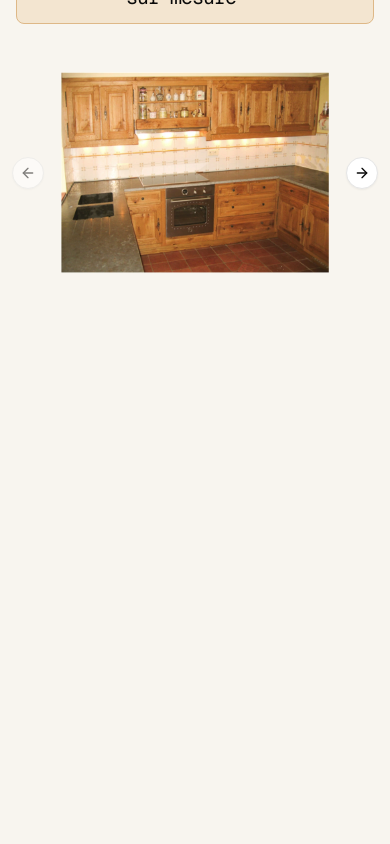
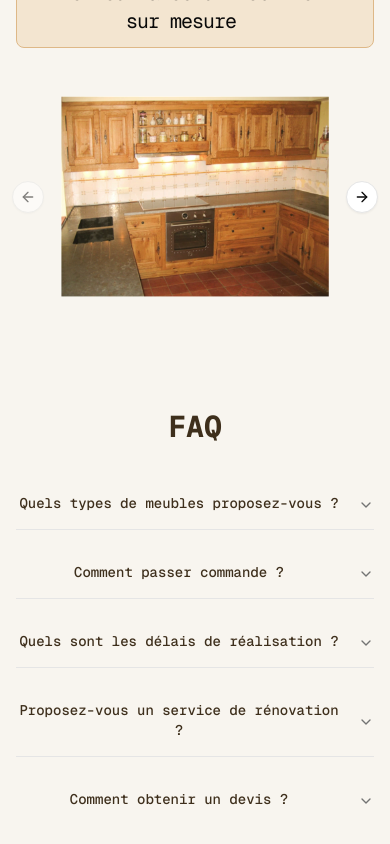
Before and after one commit to Eliassylla/arnaud-labarre-mvp, a Next.js app: page / in a window 390 px wide. Shown: the part 3039-3883 px from the top of the page. Built offline with nearby package versions, Linux system fonts and the light colour scheme; a web font is replaced by a local one.

Commit message:
Adapt FAQ animations for mobile and tablet portrait modes

```diff
--- a/src/components/FAQ.tsx
+++ b/src/components/FAQ.tsx
@@ -1,6 +1,7 @@
 'use client'
 import { Accordion, AccordionItem, AccordionTrigger, AccordionContent } from "@/components/ui/accordion"
 import ScrollAnimation from '@/components/ui/scroll-animation'
+import { useState, useEffect } from "react";
 
 export default function FAQ() {
   const faqs = [
@@ -26,16 +27,50 @@ export default function FAQ() {
     }
   ]
 
+  const [isMobileOrTablet, setIsMobileOrTablet] = useState(false);
+  const [isPortraitMode, setIsPortraitMode] = useState(false);
+
+  useEffect(() => {
+    const handleResize = () => {
+      const isSmallScreen = window.innerWidth < 1024;
+      const isPortrait = window.matchMedia("(orientation: portrait)").matches;
+
+      setIsMobileOrTablet(isSmallScreen);
+      setIsPortraitMode(isPortrait);
+    };
+
+    handleResize();
+    window.addEventListener("resize", handleResize);
+    return () => window.removeEventListener("resize", handleResize);
+  }, []);
+
+  const isDesktopLandscape = !isMobileOrTablet;
+  const isMobilePortrait = isMobileOrTablet && isPortraitMode;
+
+  const titleDuration = isMobilePortrait ? 0.6 : 0.8;
+  const titleThreshold = isMobilePortrait ? 0.1 : 0.2;
+
+  const accordionDuration = isMobilePortrait ? 0.8 : 1;
+  const accordionThreshold = isMobilePortrait ? 0.1 : 0.2;
+  const accordionStagger = isMobilePortrait ? 0.1 : 0.15;
+  const accordionDelay = isMobilePortrait ? 0.1 : 0.2;
+
   return (
     <div className="w-full bg-[#F8F5EF]">
       <div className="container mx-auto py-20 px-4 text-[#3E2F1C]">
-        <ScrollAnimation animation="fade-up" duration={0.7}>
+        <ScrollAnimation animation="fade-up" duration={titleDuration} threshold={titleThreshold}>
           <h2 className="text-3xl md:text-4xl lg:text-5xl font-bold mb-8 text-center">
             FAQ
           </h2>
         </ScrollAnimation>
 
-        <ScrollAnimation animation="fade-up" delay={0.2} stagger={0.1}>
+        <ScrollAnimation
+          animation="fade-up"
+          delay={accordionDelay}
+          duration={accordionDuration}
+          threshold={accordionThreshold}
+          stagger={accordionStagger}
+        >
           <Accordion type="single" collapsible className="space-y-4">
             {faqs.map((faq, idx) => (
               <AccordionItem key={idx} value={`faq-${idx}`}>
--- a/src/components/ValueProps.tsx
+++ b/src/components/ValueProps.tsx
@@ -15,32 +15,32 @@ export default function ValueProps() {
           </h2>
         </ScrollAnimation>
 
-        <div className="max-w-4xl mx-auto">
-          <ScrollAnimation className="flex flex-col md:flex-row gap-6 mb-10" stagger={0.15}>
-            <div className="flex-1 bg-[#f3e5d0] dark:bg-[#5B270B] border border-[#A55B53] dark:border-[#3F1F14] rounded-xl shadow-md p-5 hover:shadow-lg hover:-translate-y-1 transform transition">
-              <div className="flex flex-col items-center text-center h-full">
-                <Hammer className="size-7 text-[#A55B53] mb-2" />
-                <h3 className="text-base font-semibold mb-2 text-[#3E2F1C]">Savoir‑faire traditionnel</h3>
+        <div className="mx-auto">
+          <ScrollAnimation className="flex flex-wrap justify-center gap-6 mb-10" stagger={0.15}>
+            <div className="inline-block w-auto max-w-[240px] bg-[#f3e5d0] dark:bg-[#5B270B] border border-[#A55B53] dark:border-[#3F1F14] rounded-xl shadow-md p-4 hover:shadow-lg hover:-translate-y-1 transform transition">
+              <div className="flex flex-col items-center text-center">
+                <Hammer className="size-6 text-[#A55B53] mb-2" />
+                <h3 className="text-base font-semibold mb-1 text-[#3E2F1C]">Savoir‑faire traditionnel</h3>
                 <p className="text-xs text-[#3E2F1C]">
                   Techniques artisanales transmises depuis des générations.
                 </p>
               </div>
             </div>
 
-            <div className="flex-1 bg-[#f3e5d0] dark:bg-[#5B270B] border border-[#A55B53] dark:border-[#3F1F14] rounded-xl shadow-md p-5 hover:shadow-lg hover:-translate-y-1 transform transition">
-              <div className="flex flex-col items-center text-center h-full">
-                <TreeDeciduous className="size-7 text-[#A55B53] mb-2" />
-                <h3 className="text-base font-semibold mb-2 text-[#3E2F1C]">Matériaux nobles</h3>
+            <div className="inline-block w-auto max-w-[240px] bg-[#f3e5d0] dark:bg-[#5B270B] border border-[#A55B53] dark:border-[#3F1F14] rounded-xl shadow-md p-4 hover:shadow-lg hover:-translate-y-1 transform transition">
+              <div className="flex flex-col items-center text-center">
+                <TreeDeciduous className="size-6 text-[#A55B53] mb-2" />
+                <h3 className="text-base font-semibold mb-1 text-[#3E2F1C]">Matériaux nobles</h3>
                 <p className="text-xs text-[#3E2F1C]">
                   Bois sélectionné pour sa durabilité et son esthétique.
                 </p>
               </div>
             </div>
 
-            <div className="flex-1 bg-[#f3e5d0] dark:bg-[#5B270B] border border-[#A55B53] dark:border-[#3F1F14] rounded-xl shadow-md p-5 hover:shadow-lg hover:-translate-y-1 transform transition">
-              <div className="flex flex-col items-center text-center h-full">
-                <Edit3 className="size-7 text-[#A55B53] mb-2" />
-                <h3 className="text-base font-semibold mb-2 text-[#3E2F1C]">Design personnalisé</h3>
+            <div className="inline-block w-auto max-w-[240px] bg-[#f3e5d0] dark:bg-[#5B270B] border border-[#A55B53] dark:border-[#3F1F14] rounded-xl shadow-md p-4 hover:shadow-lg hover:-translate-y-1 transform transition">
+              <div className="flex flex-col items-center text-center">
+                <Edit3 className="size-6 text-[#A55B53] mb-2" />
+                <h3 className="text-base font-semibold mb-1 text-[#3E2F1C]">Design personnalisé</h3>
                 <p className="text-xs text-[#3E2F1C]">
                   Créations sur mesure pour s&apos;intégrer parfaitement à votre intérieur.
                 </p>
```
